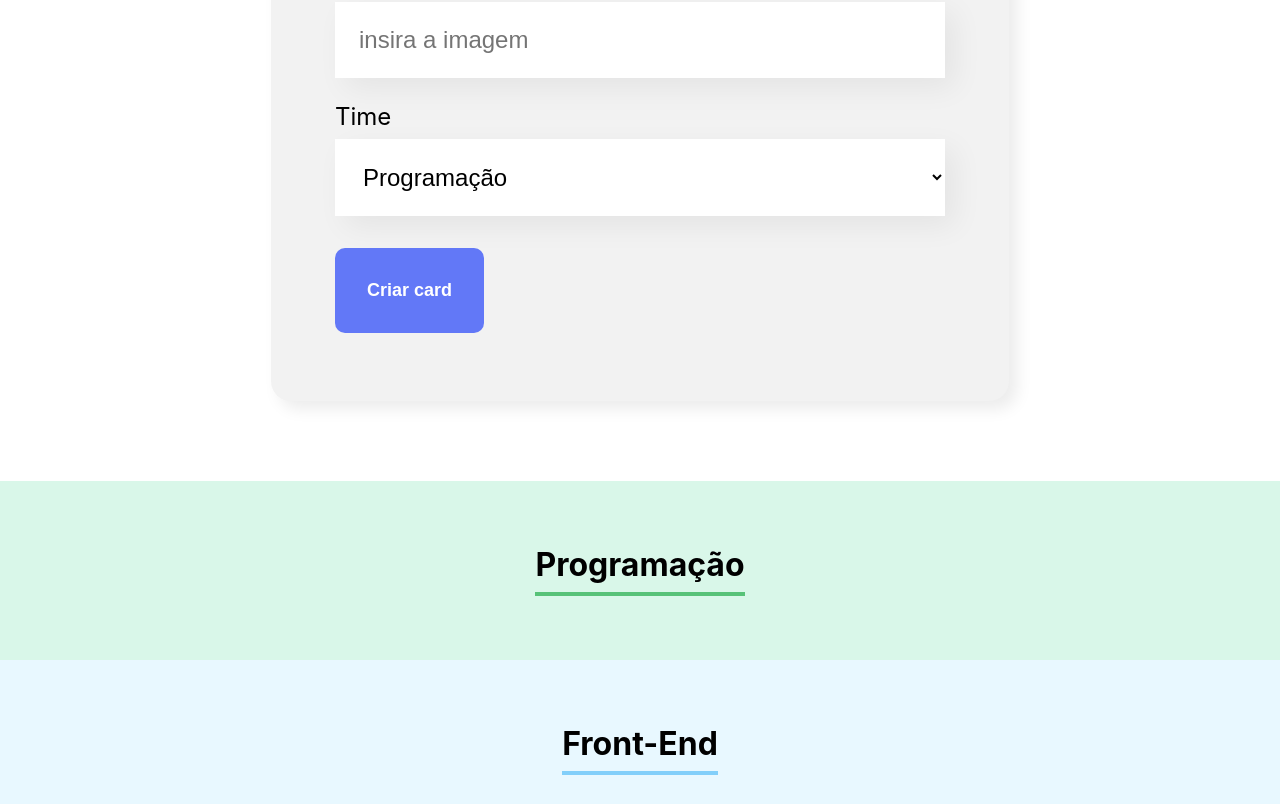
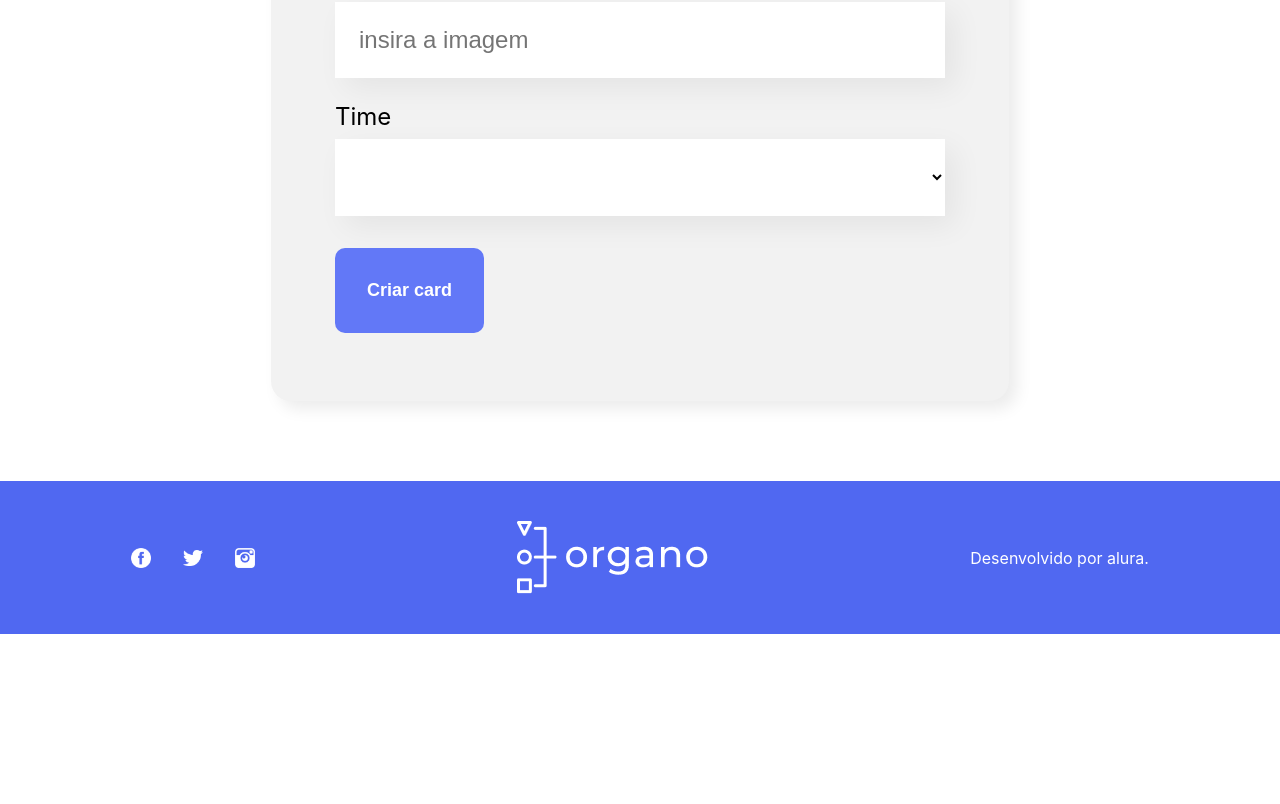
Before and after one commit to MagalDevs/Front-end--Alura, a React (Create React App) app in the folder Explore React com JavaScript/React - Desenvolvendo com Javascript/organo01/: page / in a window 1280 px wide. Shown: the part 996-1800 px from the top of the page. After the commit the page ends 1630 px from the top, so only its background shows below. Built offline with nearby package versions, Linux system fonts and the light colour scheme.

Commit message:
Projeto finalizado

```diff
--- a/Explore React com JavaScript/React - Desenvolvendo com Javascript/organo01/src/App.js
+++ b/Explore React com JavaScript/React - Desenvolvendo com Javascript/organo01/src/App.js
@@ -2,6 +2,7 @@ import { useState } from 'react';
 import Banner from './components/Banner/Banner.js';
 import Formulario from './components/Formulario/index.js';
 import Time from './components/Time/index.js';
+import Rodape from './components/Rodape/index.js';
 
 function App() {
 
@@ -46,7 +47,6 @@ function App() {
   const [colaboradores, setColaboradores] = useState([])
 
   const aoNovoColaboradorAdicionado = (colaborador) => {
-    console.log(colaborador);
     setColaboradores([...colaboradores, colaborador])
   }
 
@@ -54,7 +54,14 @@ function App() {
     <div className="App">
       <Banner />
       <Formulario times={times.map(time => time.nome)} aoColaboradorCadastrado={colaborador => aoNovoColaboradorAdicionado(colaborador)} />
-      {times.map(time => <Time key={time.nome} nome={time.nome} corPrimaria={time.corPrimaria} corSecundaria={time.corSecundaria}/>)}
+      {times.map(time => <Time
+      key={time.nome}
+      nome={time.nome}
+      corPrimaria={time.corPrimaria}
+      corSecundaria={time.corSecundaria}
+      colaboradores={colaboradores.filter(colaborador => colaborador.time === time.nome)}
+      />)}
+      <Rodape/>
     </div>
   );
 }
--- a/Explore React com JavaScript/React - Desenvolvendo com Javascript/organo01/src/components/Colaborador/Colaborador.css
+++ b/Explore React com JavaScript/React - Desenvolvendo com Javascript/organo01/src/components/Colaborador/Colaborador.css
@@ -0,0 +1,37 @@
+.colaborador {
+    width: 280px;
+}
+
+.colaborador .cabecalho {
+    background-color:  #F0F0F0;
+    border-radius: 10px 10px 0px 0px;
+}
+.colaborador img {
+    width: 100px;
+    border-radius: 50%;
+    position: relative;
+    bottom: -50px;
+}
+
+.colaborador .rodape {
+    background: #FFFFFF;
+    box-shadow: 5px 5px 15px rgba(0, 0, 0, 0.08);
+    border-radius: 0px 0px 10px 10px;
+    padding-top: 90px;
+    padding-bottom: 40px;
+}
+
+.colaborador .rodape h4 {
+    color: #6278F7;
+    font-size: 18px;
+    line-height: 22px;
+    font-weight: bold;
+    margin-bottom: 8px;
+}
+
+.colaborador .rodape h5 {
+    font-size: 18px;
+    line-height: 22px;
+    color: #212121;
+    padding: 0 16px;
+}
--- a/Explore React com JavaScript/React - Desenvolvendo com Javascript/organo01/src/components/Colaborador/index.js
+++ b/Explore React com JavaScript/React - Desenvolvendo com Javascript/organo01/src/components/Colaborador/index.js
@@ -1,13 +1,14 @@
 import "./Colaborador.css"
 
-export const Colaborador = () => {
+export const Colaborador = ({nome, cargo, imagem, corDeFundo}) => {
   return (
-    <div>
-        <div>
-            <img src='' alt='' />
+    <div className='colaborador'>
+        <div className='cabecalho' style={{backgroundColor: corDeFundo}}>
+          <img  src={imagem} alt={nome}/>
         </div>
-        <div>
-
+        <div className='rodape'>
+          <h4>{nome}</h4>
+          <h5>{cargo}</h5>
         </div>
     </div>
   )
--- a/Explore React com JavaScript/React - Desenvolvendo com Javascript/organo01/src/components/Formulario/index.js
+++ b/Explore React com JavaScript/React - Desenvolvendo com Javascript/organo01/src/components/Formulario/index.js
@@ -19,6 +19,11 @@ const Formulario = (props) => {
       imagem,
       time
     })
+
+    setNome('')
+    setCargo('')
+    setImagem('')
+    setTime('')
   }
 
   return (
--- a/Explore React com JavaScript/React - Desenvolvendo com Javascript/organo01/src/components/ListaSuspensa/index.js
+++ b/Explore React com JavaScript/React - Desenvolvendo com Javascript/organo01/src/components/ListaSuspensa/index.js
@@ -4,7 +4,8 @@ const ListaSuspensa = (props) => {
   return(
     <div className='lista-suspensa'>
         <label>{props.label}</label>
-        <select onChange={evento => props.aoAlterar(evento.target.value)} required={props.required} value={props.value}>
+        <select onChange={evento => props.aoAlterar(evento.target.value)} required={props.required} value={props.valor}>
+          <option value=''></option>
             {props.itens.map(item => <option key={item}>{item}</option>)}
         </select>
     </div>
--- /dev/null
+++ b/Explore React com JavaScript/React - Desenvolvendo com Javascript/organo01/src/components/Rodape/Rodape.css
@@ -0,0 +1,19 @@
+footer{
+    padding: 40px 0;
+    background-color: #5068F1;
+    display: flex;
+    flex-direction: row;
+    justify-content: space-around;
+    align-items: center;
+    color: #fff;
+}
+
+.social{
+    display: flex;
+    gap: 32px;
+}
+
+.social img{
+    height: 20px;
+    width: 20px;
+}
--- /dev/null
+++ b/Explore React com JavaScript/React - Desenvolvendo com Javascript/organo01/src/components/Rodape/index.js
@@ -0,0 +1,17 @@
+import './Rodape.css'
+
+const Rodape = () => {
+  return (
+    <footer>
+        <div className='social'>
+            <img src='/imagens/fb.png' alt='imagem do Facebook'/>
+            <img src='/imagens/tw.png' alt='imagem do Twitter'/>
+            <img src='/imagens/ig.png' alt='Imagem do Instagram'/>
+        </div>
+        <img src='imagens/logo.png' alt='Logo do Organo'/>
+        <p>Desenvolvido por alura.</p>
+    </footer>
+  )
+}
+
+export default Rodape
--- a/Explore React com JavaScript/React - Desenvolvendo com Javascript/organo01/src/components/Time/Time.css
+++ b/Explore React com JavaScript/React - Desenvolvendo com Javascript/organo01/src/components/Time/Time.css
@@ -9,3 +9,10 @@
     display: inline-block;
     padding-bottom: 8px;
 }
+
+.colaboradores{
+    display: flex;
+    justify-content: space-around;
+    margin-top: 32px;
+    flex-wrap: wrap;
+}
--- a/Explore React com JavaScript/React - Desenvolvendo com Javascript/organo01/src/components/Time/index.js
+++ b/Explore React com JavaScript/React - Desenvolvendo com Javascript/organo01/src/components/Time/index.js
@@ -1,3 +1,4 @@
+import { Colaborador } from '../Colaborador'
 import './Time.css'
 
 const Time = (props) => {
@@ -5,9 +6,13 @@ const Time = (props) => {
     const corSecundaria = {backgroundColor: props.corSecundaria}
 
     return(
-        <section className='time' style={corSecundaria}>
+        (props.colaboradores.length > 0) ? <section className='time' style={corSecundaria}>
             <h3 style={corPrimaria}>{props.nome}</h3>
+            <div className='colaboradores'>
+                {props.colaboradores.map(colaborador => <Colaborador corDeFundo={props.corPrimaria} key={colaborador.nome} nome={colaborador.nome} cargo={colaborador.cargo} imagem={colaborador.imagem}/>)}
+            </div>
         </section>
+        : ''
     )
 }
 
```
